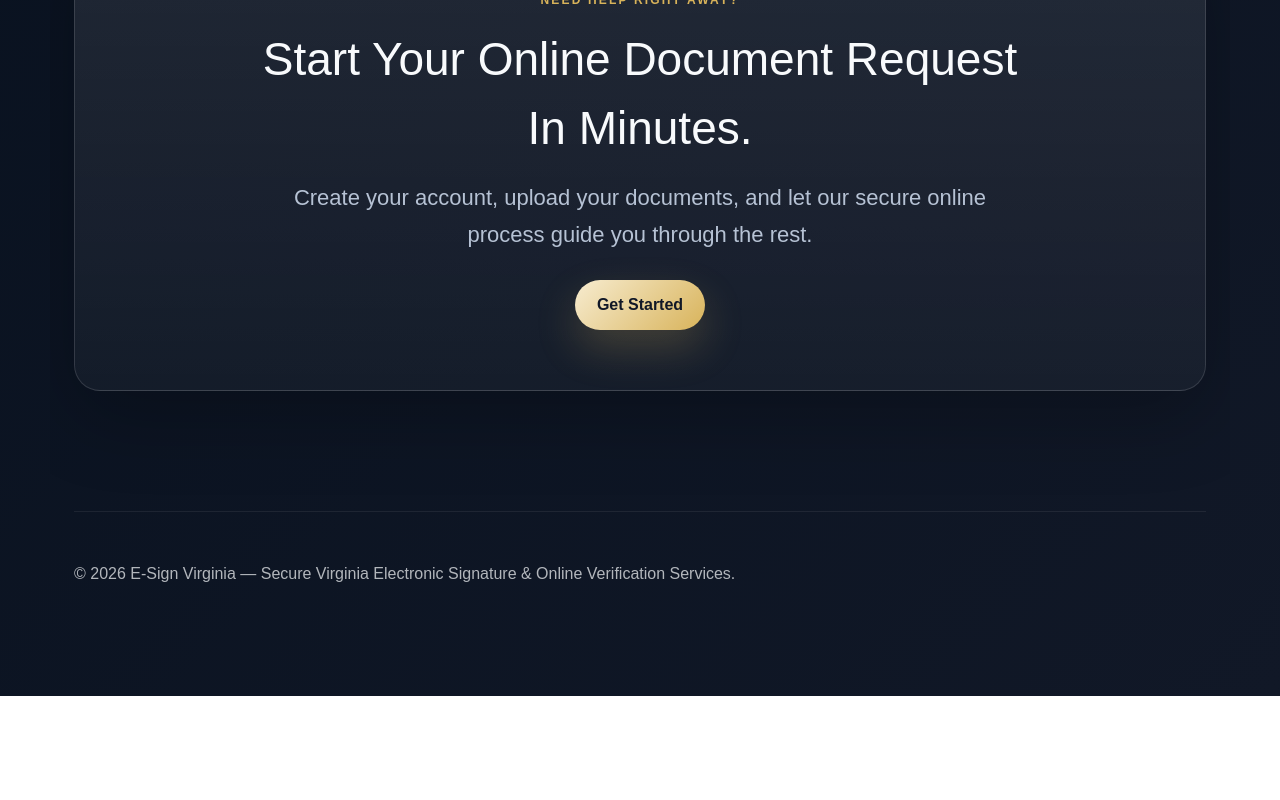
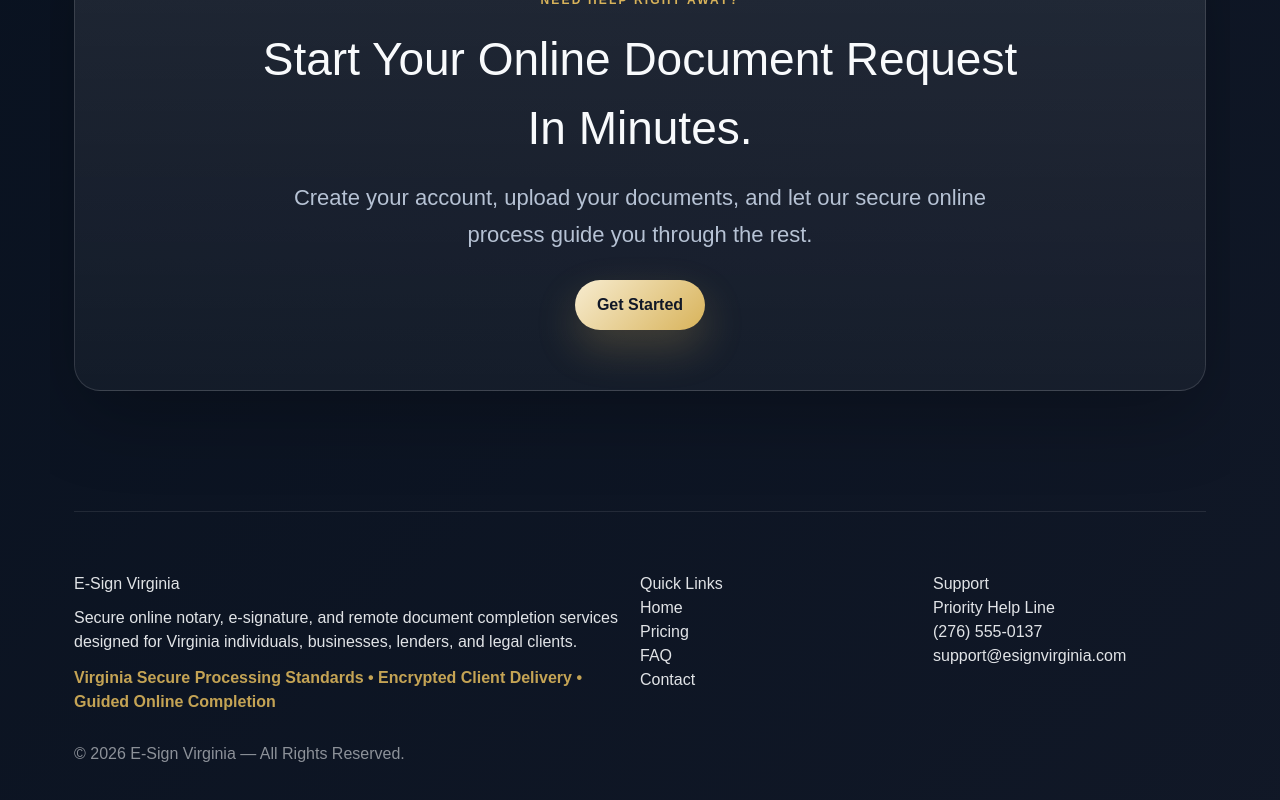
Before and after one commit to rawillia9801/esign, a Next.js app: page / in a window 1280 px wide. Shown: the part 2314-3114 px from the top of the page. Before the commit the page ends 3010 px from the top, so only its background shows below. Built offline with nearby package versions, Linux system fonts and the light colour scheme.

Commit message:
Upgrade footer to branded trust footer

```diff
--- a/components/Footer.tsx
+++ b/components/Footer.tsx
@@ -1,7 +1,27 @@
 export default function Footer(){
  return (
-  <footer style={{padding:'50px 0',marginTop:'80px',borderTop:'1px solid rgba(255,255,255,0.1)',opacity:.7}}>
-   <p>© 2026 E-Sign Virginia — Secure Virginia Electronic Signature & Online Verification Services.</p>
+  <footer style={{padding:'60px 0',marginTop:'80px',borderTop:'1px solid rgba(255,255,255,0.1)',opacity:.9}}>
+   <div style={{display:'grid',gridTemplateColumns:'2fr 1fr 1fr',gap:'20px'}}>
+    <div>
+      <h3 style={{marginBottom:'10px'}}>E-Sign Virginia</h3>
+      <p>Secure online notary, e-signature, and remote document completion services designed for Virginia individuals, businesses, lenders, and legal clients.</p>
+      <div style={{marginTop:'12px',color:'#d8b35a',fontWeight:700}}>Virginia Secure Processing Standards • Encrypted Client Delivery • Guided Online Completion</div>
+    </div>
+    <div>
+      <h4>Quick Links</h4>
+      <p>Home</p>
+      <p>Pricing</p>
+      <p>FAQ</p>
+      <p>Contact</p>
+    </div>
+    <div>
+      <h4>Support</h4>
+      <p>Priority Help Line</p>
+      <p>(276) 555-0137</p>
+      <p>support@esignvirginia.com</p>
+    </div>
+   </div>
+   <p style={{marginTop:'28px',opacity:.6}}>© 2026 E-Sign Virginia — All Rights Reserved.</p>
   </footer>
  )
 }
```
